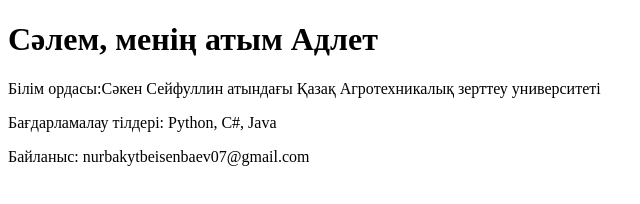
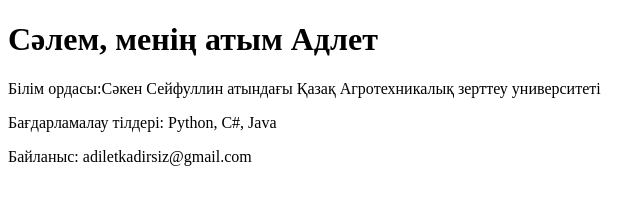
Before and after one commit to Koletto999/portfolio, a plain HTML site: page index.html in a window 1280 px wide. Shown: the full height of the page, 0-640 px from the left. Drawn offline with Linux system fonts and the light colour scheme.

Commit message:
index.html

```diff
--- a/index.html
+++ b/index.html
@@ -8,6 +8,6 @@
     <h1>Сәлем, менің атым Адлет</h1>
     <p>Білім ордасы:Сәкен Сейфуллин атындағы Қазақ Агротехникалық зерттеу университеті</p>
     <p>Бағдарламалау тілдері: Python, C#, Java</p>
-    <p>Байланыс: nurbakytbeisenbaev07@gmail.com </p>
+    <p>Байланыс: adiletkadirsiz@gmail.com </p>
 </body>
 </html>
```
